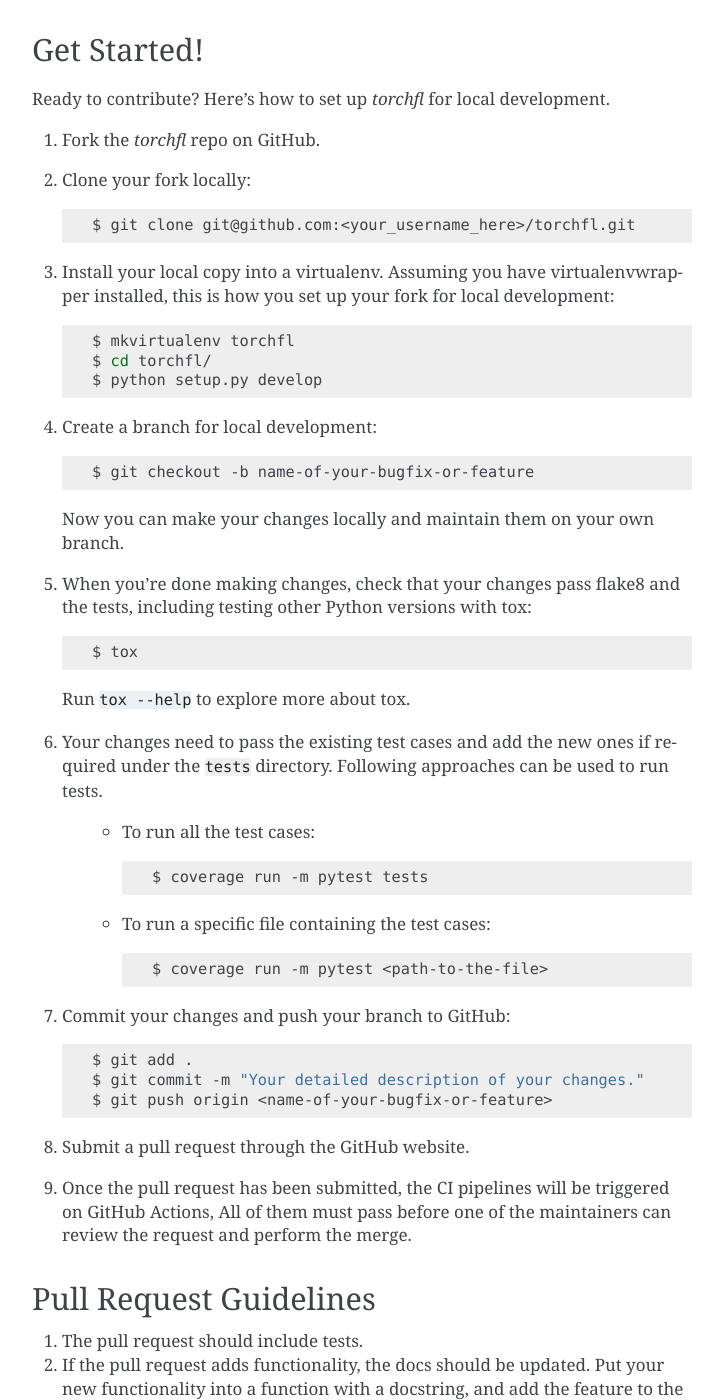
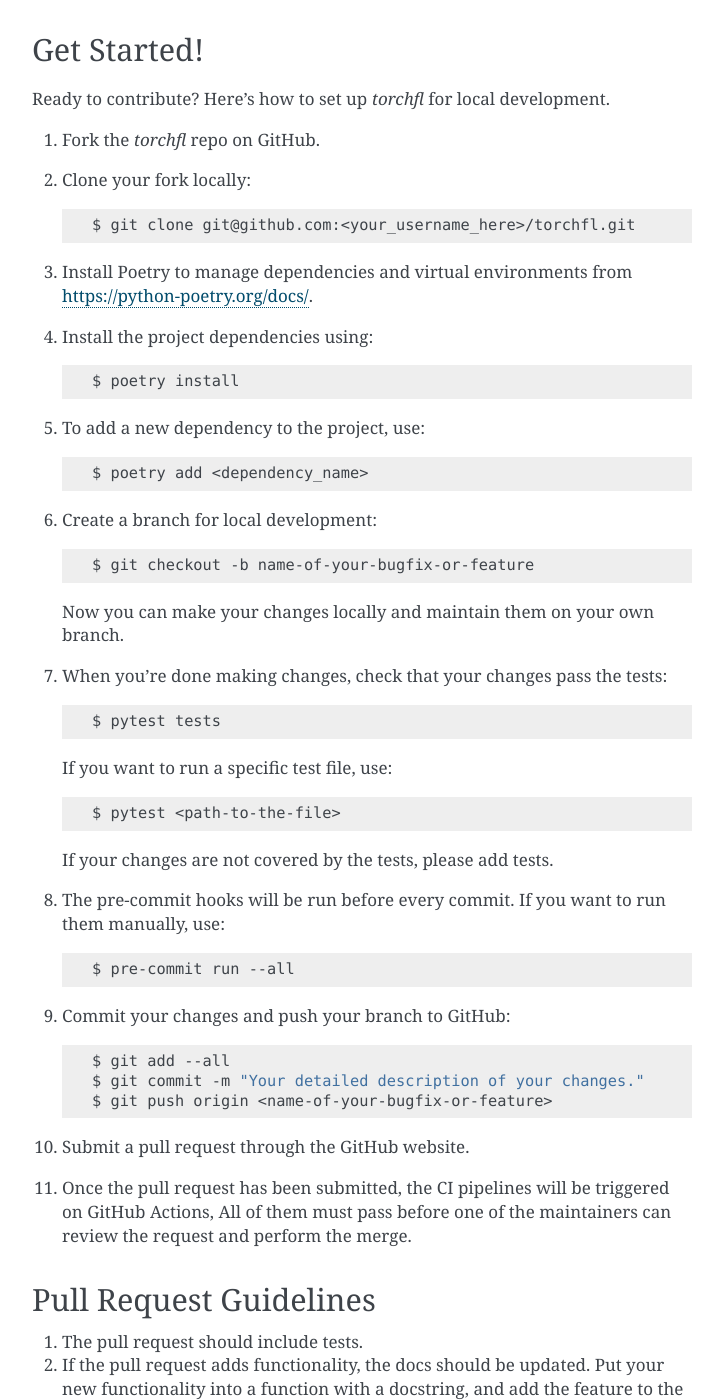
Before and after one commit to torchfl-org/torchfl, a Sphinx documentation site: the page built from docs/contributing.rst, in a window 1280 px wide and 1400 px high, scrolled down 1167 px. Shown: the whole window, without its empty margins (388-1111 px from the left). Built offline with Sphinx 7.4.7, drawn with Linux system fonts in a browser that asks for light colours; some of the changed text lies outside the part shown.

Commit message:
[docs] add the new development workflow to the documents.

```diff
--- a/CONTRIBUTING.rst
+++ b/CONTRIBUTING.rst
@@ -65,48 +65,47 @@
 
     $ git clone git@github.com:<your_username_here>/torchfl.git
 
-3. Install your local copy into a virtualenv. Assuming you have virtualenvwrapper installed, this is how you set up your fork for local development::
+3. Install Poetry to manage dependencies and virtual environments from https://python-poetry.org/docs/.
+4. Install the project dependencies using::
 
-    $ mkvirtualenv torchfl
-    $ cd torchfl/
-    $ python setup.py develop
+    $ poetry install
 
-4. Create a branch for local development::
+5. To add a new dependency to the project, use::
+
+    $ poetry add <dependency_name>
+
+6. Create a branch for local development::
 
     $ git checkout -b name-of-your-bugfix-or-feature
 
    Now you can make your changes locally and maintain them on your own branch.
 
-5. When you're done making changes, check that your changes pass flake8 and the
-   tests, including testing other Python versions with tox::
+7. When you're done making changes, check that your changes pass the tests::
 
-    $ tox
+    $ pytest tests
 
-   Run ``tox --help`` to explore more about tox.
+   If you want to run a specific test file, use::
 
-6. Your changes need to pass the existing test cases and
-   add the new ones if required under the ``tests`` directory.
-   Following approaches can be used to run tests.
+    $ pytest <path-to-the-file>
 
-       * To run all the test cases::
+   If your changes are not covered by the tests, please add tests.
 
-            $ coverage run -m pytest tests
+8. The pre-commit hooks will be run before every commit.
+   If you want to run them manually, use::
 
-       * To run a specific file containing the test cases::
+    $ pre-commit run --all
 
-            $ coverage run -m pytest <path-to-the-file>
+9. Commit your changes and push your branch to GitHub::
 
-7. Commit your changes and push your branch to GitHub::
-
-    $ git add .
+    $ git add --all
     $ git commit -m "Your detailed description of your changes."
     $ git push origin <name-of-your-bugfix-or-feature>
 
-8. Submit a pull request through the GitHub website.
-9. Once the pull request has been submitted,
-   the CI pipelines will be triggered on GitHub Actions,
-   All of them must pass before one of the maintainers
-   can review the request and perform the merge.
+10. Submit a pull request through the GitHub website.
+11. Once the pull request has been submitted,
+    the CI pipelines will be triggered on GitHub Actions,
+    All of them must pass before one of the maintainers
+    can review the request and perform the merge.
 
 Pull Request Guidelines
 ----------------------------
@@ -120,15 +119,3 @@
 3. The pull request should work for Python3, and for PyPy. Check
    https://travis-ci.com/vivekkhimani/torchfl/pull_requests
    and make sure that the tests pass for all supported Python versions.
-
-
-Deploying
----------
-
-A reminder for the maintainers on how to deploy.
-Make sure all your changes are committed (including an entry in HISTORY.rst).
-Then run::
-
-$ bump2version patch # possible: major / minor / patch
-$ git push
-$ git push --tags
```
Also changed, not shown: README.md (+0 -15 lines), docs/installation.rst (+0 -28 lines), 1 other file.
